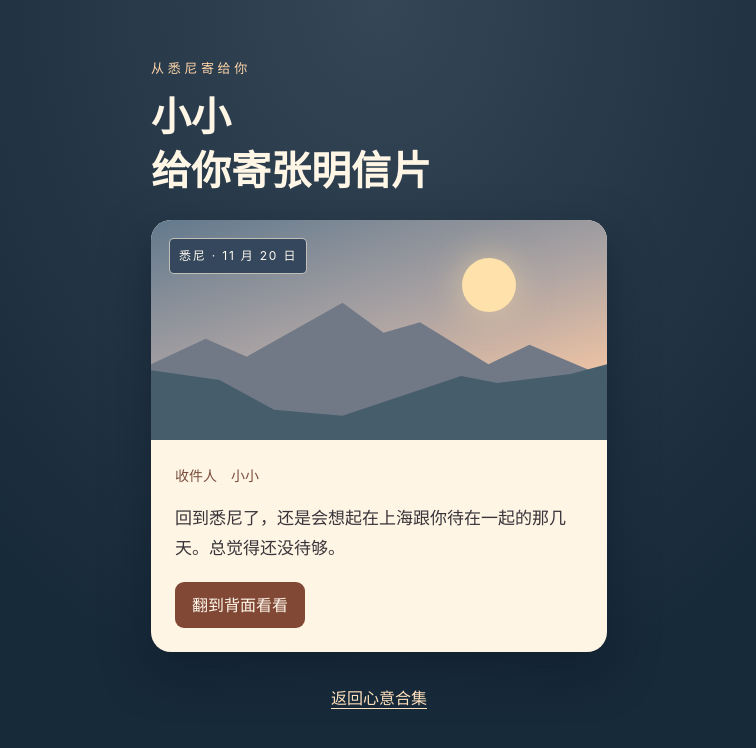
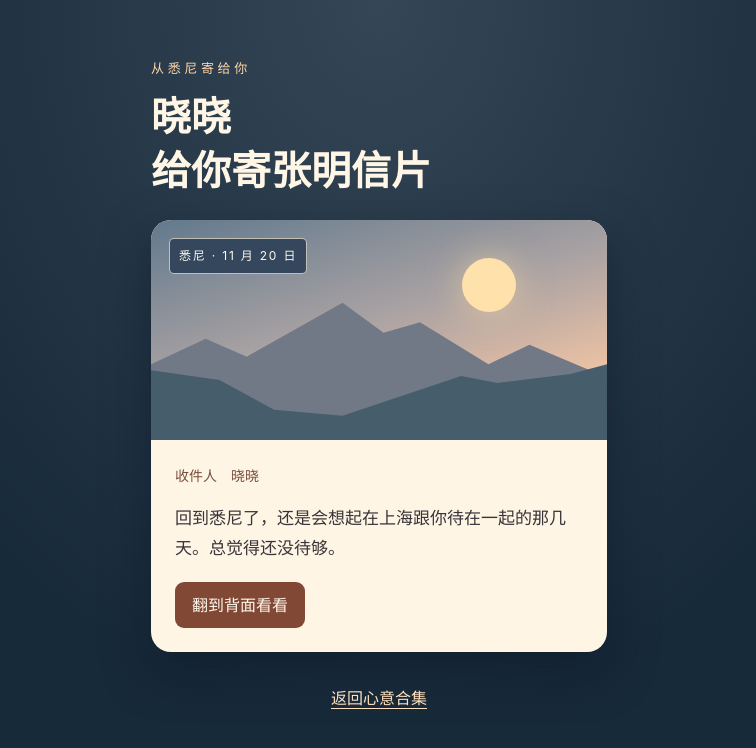
Before and after one commit to leiding1218-ops/xiaoxiao-surprise, a plain HTML site: page works/2026-11-20/sydney-postcard/index.html in a window 1280 px wide. Shown: the whole page, without its empty margins (261-1017 px from the left). Drawn offline with Linux system fonts and the light colour scheme.

Commit message:
Use 晓晓 on the Sydney postcard and archive card

```diff
--- a/works/2026-11-20/sydney-postcard/index.html
+++ b/works/2026-11-20/sydney-postcard/index.html
@@ -5,7 +5,7 @@
 <meta name="viewport" content="width=device-width, initial-scale=1, viewport-fit=cover">
 <meta name="robots" content="noindex,nofollow">
 <meta name="theme-color" content="#172a3a">
-<title>小小，一张从悉尼寄来的明信片</title>
+<title>晓晓，一张从悉尼寄来的明信片</title>
 <style>
   * { box-sizing: border-box; }
   body {
@@ -59,9 +59,9 @@
 <main>
   <header>
     <p class="route">从悉尼寄给你</p>
-    <h1>小小<br>给你寄张明信片</h1>
+    <h1>晓晓<br>给你寄张明信片</h1>
   </header>
-  <article class="postcard" aria-label="寄给小小的明信片">
+  <article class="postcard" aria-label="寄给晓晓的明信片">
     <div class="scene" aria-hidden="true">
       <div class="sun"></div>
       <div class="ridge far"></div>
@@ -69,7 +69,7 @@
       <div class="postmark">悉尼 · 11 月 20 日</div>
     </div>
     <div class="writing">
-      <p class="salutation">收件人　小小</p>
+      <p class="salutation">收件人　晓晓</p>
       <p class="opening">回到悉尼了，还是会想起在上海跟你待在一起的那几天。总觉得还没待够。</p>
       <button type="button" id="flip" aria-controls="note" aria-expanded="false" hidden>翻到背面看看</button>
       <section class="note" id="note" aria-labelledby="note-title" tabindex="-1">
```
Also changed, not shown: index.html (+1 -1 lines).
